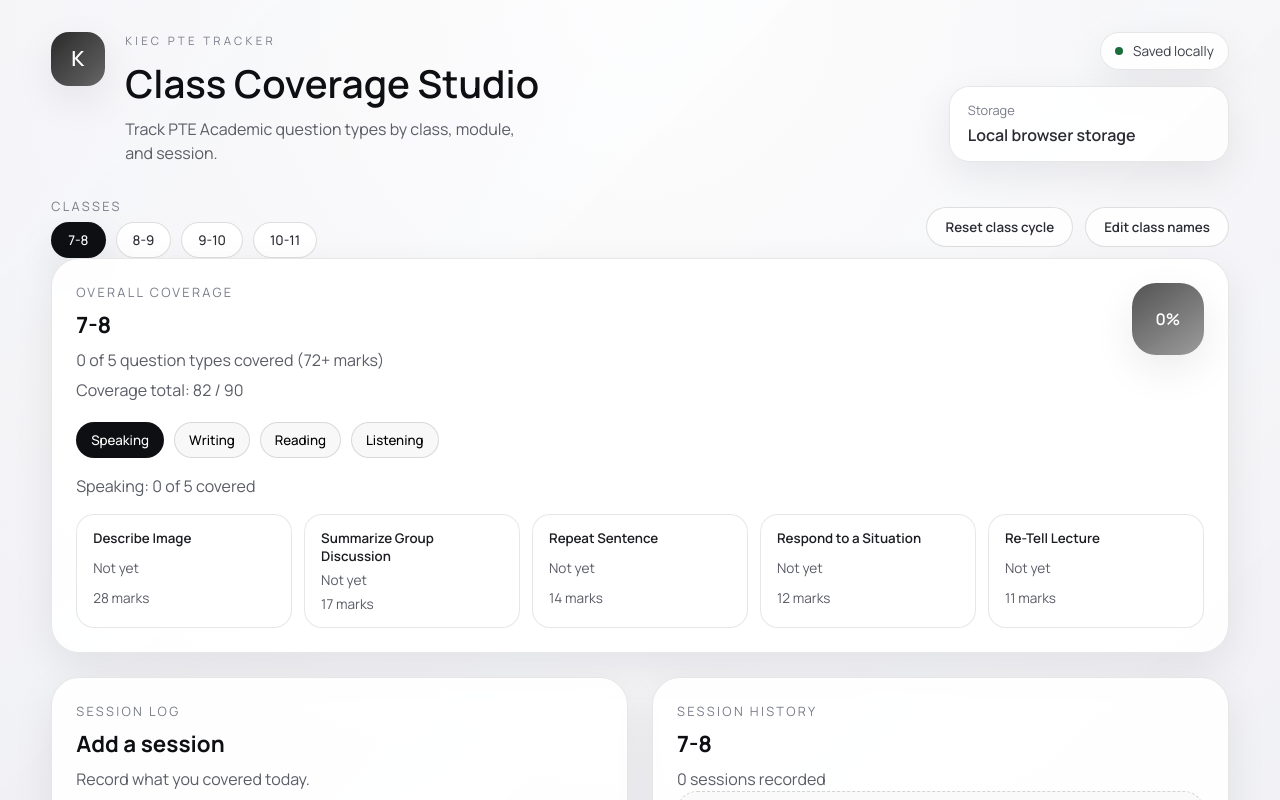
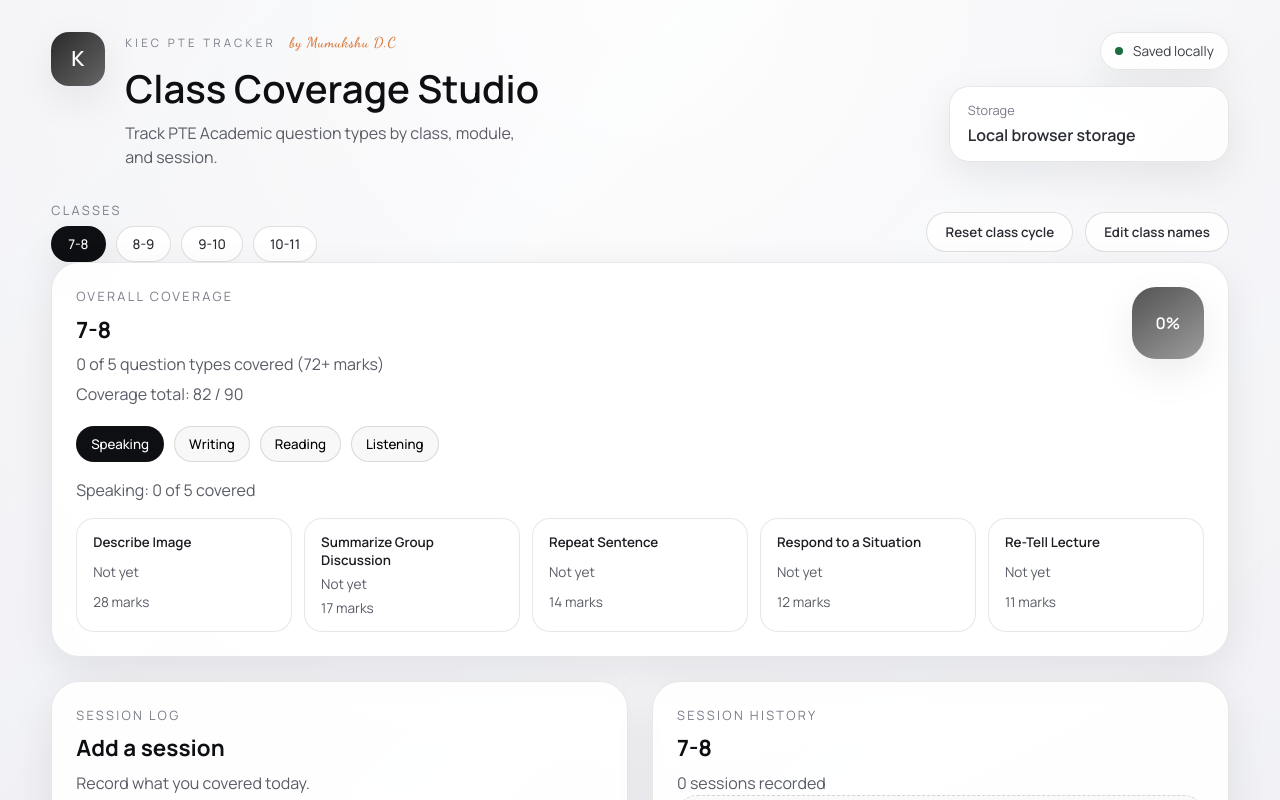
Before and after one commit to scuba3198/pte-class-coverage, a React (Vite) app: page / in a window 1280 px wide. Shown: the top 800 px of the page. Built offline with nearby package versions, Linux system fonts and the light colour scheme.

Commit message:
Add cursive signature to brand

```diff
--- a/src/App.css
+++ b/src/App.css
@@ -41,6 +41,17 @@
   font-size: 0.72rem;
   color: var(--ink-400);
   margin: 0;
+}
+
+.brand-signature {
+  font-family: 'Dancing Script', 'Brush Script MT', cursive;
+  text-transform: none;
+  letter-spacing: 0.04em;
+  font-size: 0.9rem;
+  font-weight: 600;
+  font-style: italic;
+  margin-left: 8px;
+  color: #d77b3e;
 }
 
 .brand h1 {
--- a/src/App.jsx
+++ b/src/App.jsx
@@ -280,7 +280,9 @@ function App() {
         <div className="brand">
           <div className="brand-mark">K</div>
           <div>
-            <p className="brand-overline">KIEC PTE Tracker</p>
+            <p className="brand-overline">
+              KIEC PTE Tracker <span className="brand-signature">by Mumukshu D.C</span>
+            </p>
             <h1>Class Coverage Studio</h1>
             <p className="brand-subtitle">
               Track PTE Academic question types by class, module, and session.
--- a/src/index.css
+++ b/src/index.css
@@ -1,4 +1,4 @@
-@import url('https://fonts.googleapis.com/css2?family=Manrope:wght@300;400;500;600;700&display=swap');
+@import url('https://fonts.googleapis.com/css2?family=Dancing+Script:wght@400;600&family=Manrope:wght@300;400;500;600;700&display=swap');
 
 :root {
   font-family: 'Manrope', 'SF Pro Display', 'SF Pro Text', 'Neue Haas Grotesk Text Pro',
```
